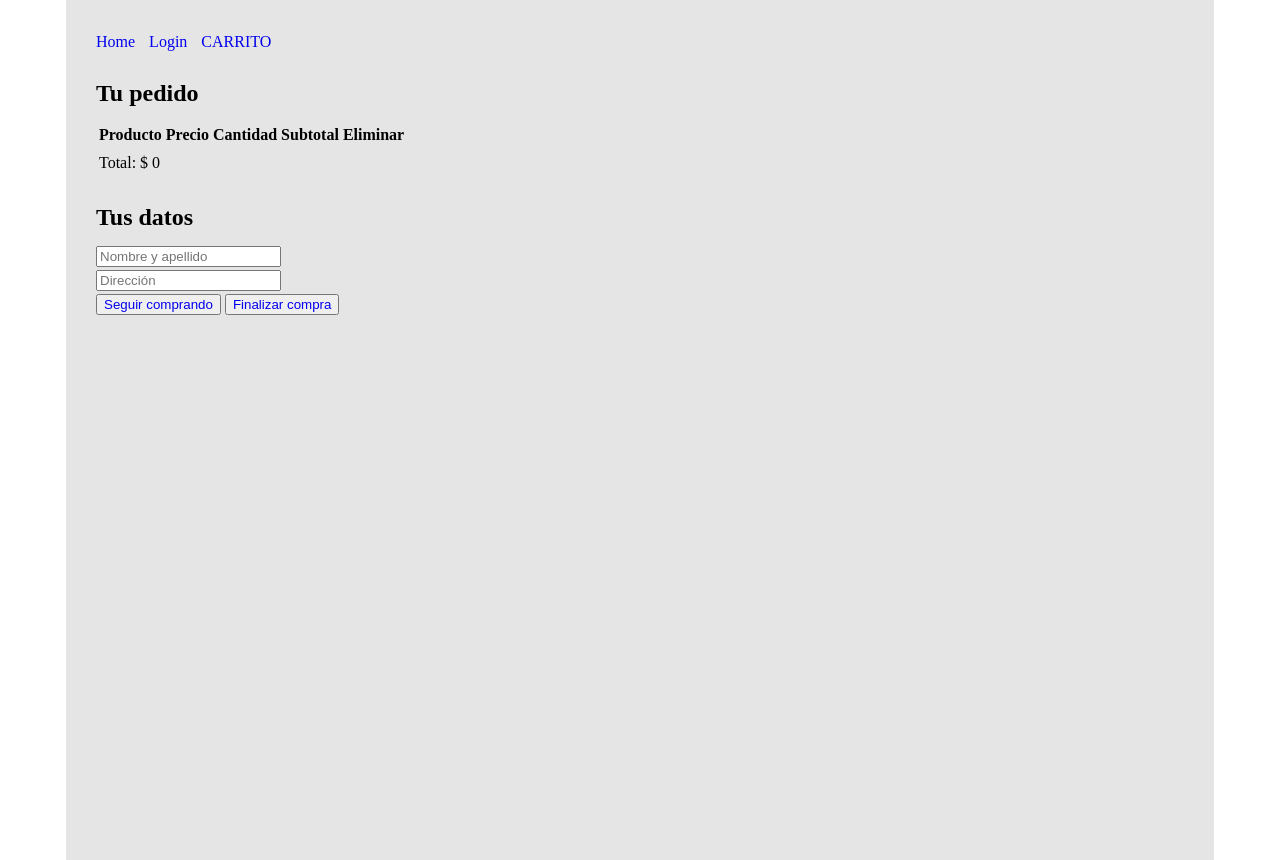
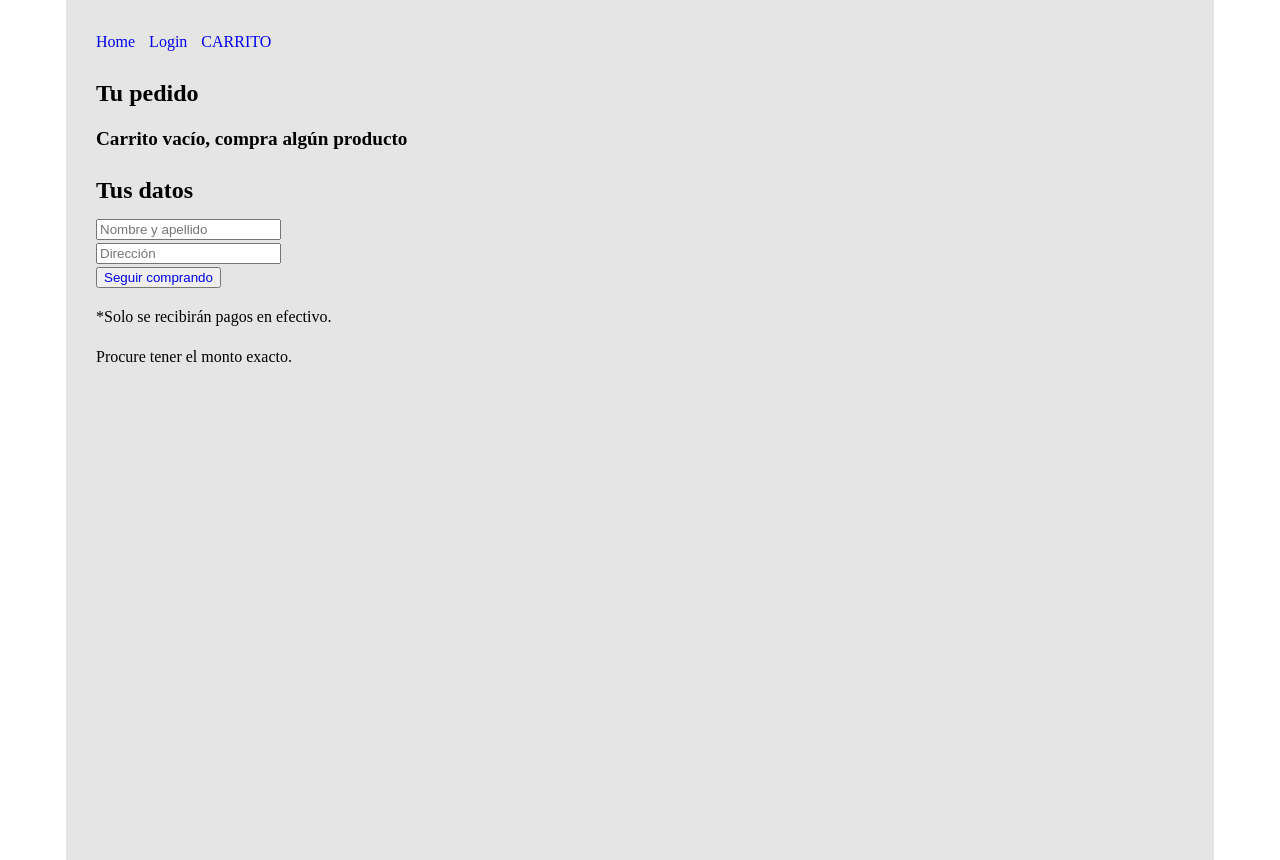
Before and after one commit to BarConT/idea3, a Flask app: page /pedido/ in a window 1280 px wide. Run offline with Flask 2, Linux system fonts and the light colour scheme.

Commit message:
Fin carrito

```diff
--- a/app/__init__.py
+++ b/app/__init__.py
@@ -1,5 +1,5 @@
 import os
-from flask import Flask, render_template
+from flask import Flask, render_template, request, json
 from flask_login import LoginManager
 from flask_sqlalchemy import SQLAlchemy
 from flask_migrate import Migrate
@@ -38,6 +38,14 @@ def create_app():
     from .carrito import carrito_bp
     app.register_blueprint(carrito_bp)
 
+    @app.context_processor
+    def contar_carrito():
+        if request.cookies.get('carrito')==None:
+            return {'num_articulos':0}
+        else:
+            num_articulos = json.loads(request.cookies.get('carrito'))
+            return {'num_articulos':len(num_articulos)}
+
     # Manejo de errores personalizados
     register_error_handlers(app)
 
--- a/app/admin/forms.py
+++ b/app/admin/forms.py
@@ -4,9 +4,9 @@ from flask_wtf.file import FileField, FileAllowed
 from wtforms.validators import DataRequired, Length
 
 class ComidaForm(FlaskForm):
-    nombre = StringField('Título', validators=[DataRequired(), Length(max=128)])
+    nombre = StringField('Título', validators=[DataRequired('El campo es obligatorio'), Length(max=128)])
     categoria = SelectField('Categoria', choices=[])
-    precio = IntegerField()
+    precio = IntegerField(validators=[DataRequired('Valor no válido')])
     comida_image = FileField('Imagen comida', validators=[
         FileAllowed(['jpg', 'png'], 'Solo se permiten imágenes')
     ])
--- a/app/admin/templates/admin/comida_form.html
+++ b/app/admin/templates/admin/comida_form.html
@@ -1,7 +1,7 @@
 {% extends "base_template.html" %}
 
 {% block title %}
-    Nueva Comida
+   {{ title }}
 {% endblock %}
 
 {% block content %}
--- a/app/auth/routes.py
+++ b/app/auth/routes.py
@@ -1,4 +1,4 @@
-from flask import render_template, redirect, url_for, request
+from flask import render_template, redirect, url_for, request, session
 from flask_login import current_user, login_user, logout_user
 from werkzeug.urls import url_parse
 from app import login_manager
@@ -30,4 +30,5 @@ def login():
 @auth_bp.route('/logout')
 def logout():
     logout_user()
+    session.clear()
     return redirect(url_for('public.index'))
--- a/app/carrito/routes.py
+++ b/app/carrito/routes.py
@@ -75,13 +75,8 @@ def carrito_delete(id):
     return response
 
 # Vaciar carrito
-
-# @carrito_bp.context_processor
-# def contar_carrito():
-# 	if not current_user.is_anonymous:
-# 		return {'num_articulos':0}
-# 	if request.cookies.get('carrito')==None:
-# 		return {'num_articulos':0}
-# 	else:
-# 		datos = json.loads(request.cookies.get(str(current_user.id)))
-# 		return {'num_articulos':len(datos)}
+@carrito_bp.route('/carrito_vaciar')
+def vaciar_carrito():
+    response = make_response(redirect(url_for('carrito.vista_pedido')))
+    response.set_cookie(('carrito'),"",expires=0)
+    return response
--- a/app/carrito/templates/carrito/vista_pedido.html
+++ b/app/carrito/templates/carrito/vista_pedido.html
@@ -7,7 +7,7 @@
 {% if current_user.is_anonymous %}
 
     <h2>Tu pedido</h2>
-
+    {% if total != 0 %}
     <table>
         <thead>
             <tr>
@@ -36,9 +36,12 @@
         </tbody>
         <tfoot>
             <tr>
-                <td>Total: $ {{ total }}</td>
+                <td colspan="5">Total: $ {{ total }}</td>
             </tr>
         </tfoot>
+        {% else %}
+            <h3>Carrito vacío, compra algún producto</h3>
+        {% endif %}
     </table>
 
     <h2>Tus datos</h2>
@@ -49,7 +52,14 @@
     </form>
 
     <button><a href="{{ url_for('public.index') }}">Seguir comprando</a></button>
+    {% if total != 0 %}
+    <button><a href="{{ url_for('carrito.vaciar_carrito') }}">VACIAR CARRITO</a></button>
     <button><a href="{{ url_for('public.confirmacion_pedido')}}">Finalizar compra</a></button>
+    {% endif %}
+
+    <p>*Solo se recibirán pagos en efectivo.</p>
+    <p>Procure tener el monto exacto.</p>
+
 {% else %}
     <h1>El ADMIN no puede comprar</h1>
 {% endif %}
--- a/app/public/templates/public/index.html
+++ b/app/public/templates/public/index.html
@@ -7,7 +7,6 @@
 {% if current_user.is_anonymous %}
     <h1>¡Pide lo que quieras y te lo llevamos gratis!</h1>
 {% endif %}
-
 
 {% for categoria in categorias %}
     <h2>{{ categoria.nombre_categoria }}</h2>
--- a/app/static/css/base.css
+++ b/app/static/css/base.css
@@ -62,3 +62,11 @@ sup, sub {
 a {
     text-decoration: none;
 }
+
+table, th, td {
+    border: 1px solid white;
+    border-collapse: collapse;
+  }
+  th, td {
+    background-color: #96D4D4;
+  }
--- a/app/templates/base_template.html
+++ b/app/templates/base_template.html
@@ -14,7 +14,7 @@
                 <li><a href="{{ url_for('public.index') }}">Home</a></li>
                 {% if current_user.is_anonymous %}
                 <li><a href="{{ url_for('auth.login') }}">Login</a></li>
-                <li><a href="{{ url_for('carrito.vista_pedido') }}">CARRITO</a></li>
+                <li><a href="{{ url_for('carrito.vista_pedido') }}">CARRITO {% if num_articulos %} {{ num_articulos }}{% endif %}</a></li>
                 {% else %}
                     <li>{{ current_user.name }}</li>
                     <li><a href="{{ url_for('admin.comida_form') }}">Nueva Comida</a></li>
```
Also changed, not shown: app/admin/routes.py (+4 -3 lines), app/admin/templates/admin/comida_edit.html (deleted, +0 -50 lines).
